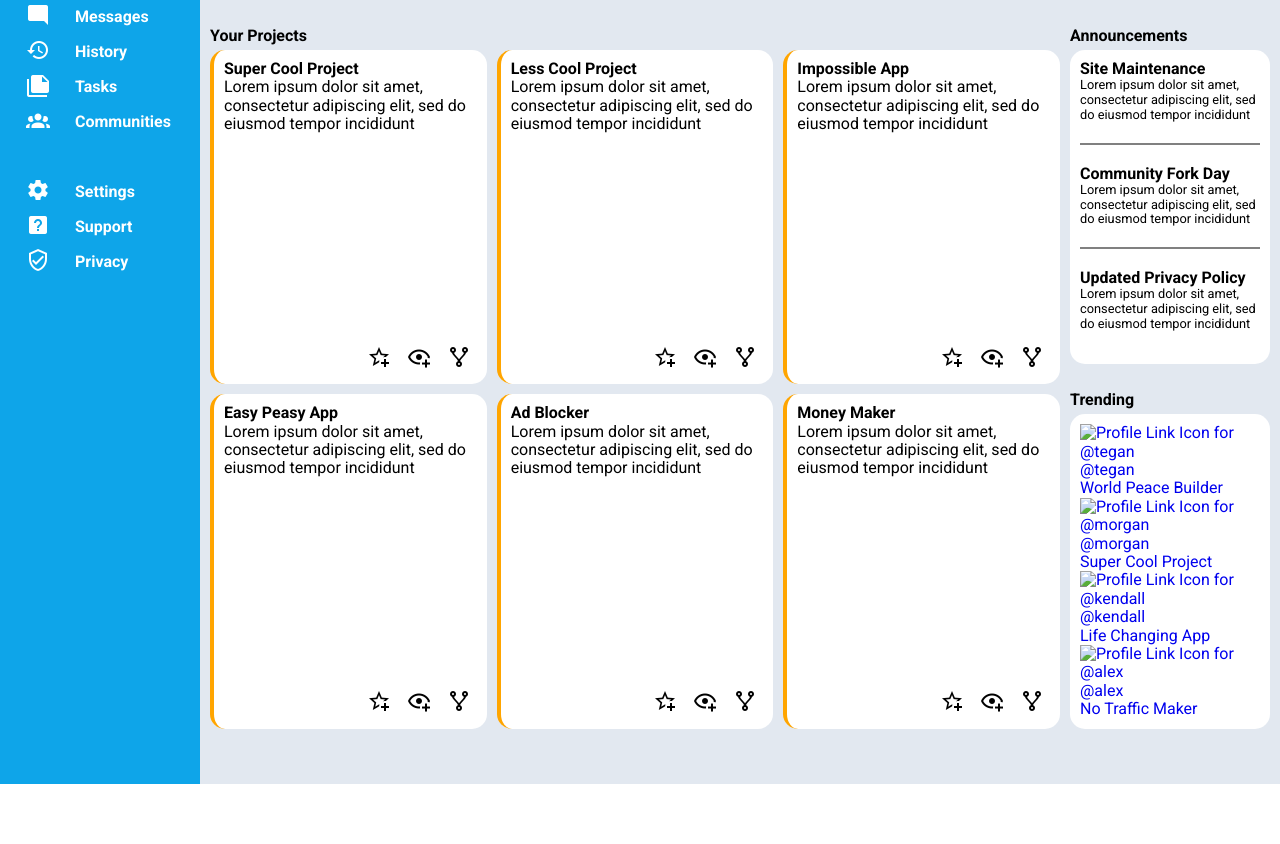
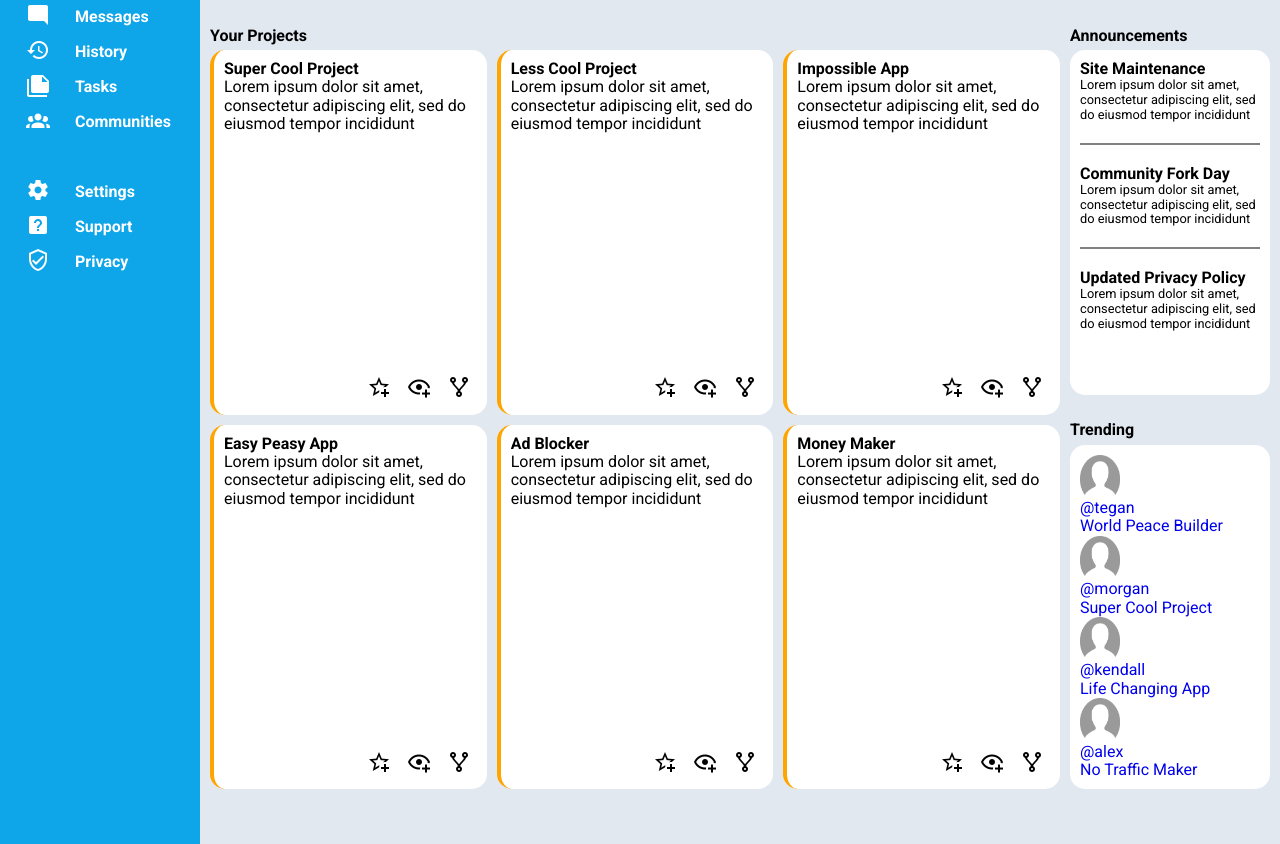
Before and after one commit to JamesGJ5/admin-dashboard, a plain HTML site: page index.html in a window 1280 px wide. Shown: the part 155-999 px from the top of the page. Before the commit the page ends 939 px from the top, so only its background shows below. Drawn offline with Linux system fonts and the light colour scheme.

Commit message:
Combine content of .projects-list aliased selectors

```diff
--- a/index.html
+++ b/index.html
@@ -176,7 +176,7 @@
         <div class="trending-list">
             <a href="@tegan-profile-url">
                 <!-- 40px -->
-                <img src="<profile-pic.png>" alt="Profile Link Icon for @tegan" class="profile-pic">
+                <img src="./images/profile-pic.png" alt="Profile Link Icon for @tegan" class="profile-pic">
                 <div>
                     <div>@tegan</div>
                     <div>World Peace Builder</div>
@@ -184,7 +184,7 @@
             </a>
             <a href="#">
                 <!-- 40px -->
-                <img src="<profile-pic.png>" alt="Profile Link Icon for @morgan" class="profile-pic">
+                <img src="./images/profile-pic.png" alt="Profile Link Icon for @morgan" class="profile-pic">
                 <div>
                     <div>@morgan</div>
                     <div>Super Cool Project</div>
@@ -192,7 +192,7 @@
             </a>
             <a href="@kendall-profile-url">
                 <!-- 40px -->
-                <img src="<profile-pic.png>" alt="Profile Link Icon for @kendall" class="profile-pic">
+                <img src="./images/profile-pic.png" alt="Profile Link Icon for @kendall" class="profile-pic">
                 <div>
                     <div>@kendall</div>
                     <div>Life Changing App</div>
@@ -200,7 +200,7 @@
             </a>
             <a href="@alex-profile-url">
                 <!-- 40px -->
-                <img src="<profile-pic.png>" alt="Profile Link Icon for @alex" class="profile-pic">
+                <img src="./images/profile-pic.png" alt="Profile Link Icon for @alex" class="profile-pic">
                 <div>
                     <div>@alex</div>
                     <div>No Traffic Maker</div>
--- a/styles/style.css
+++ b/styles/style.css
@@ -158,7 +158,9 @@ align-self using that class as a selector */
     align-self: flex-end;
 }
 
-.main-content>:nth-child(3) {
+.projects-list {
+    grid-row: 2 / -2;
+
     display: grid;
     grid-template-columns: repeat(auto-fit, minmax(225px, 1fr));
     grid-gap: 10px;
@@ -224,7 +226,3 @@ align-self using that class as a selector */
 
     padding: 10px;
 }
-
-.projects-list {
-    grid-row: 2 / -2;
-}
```
